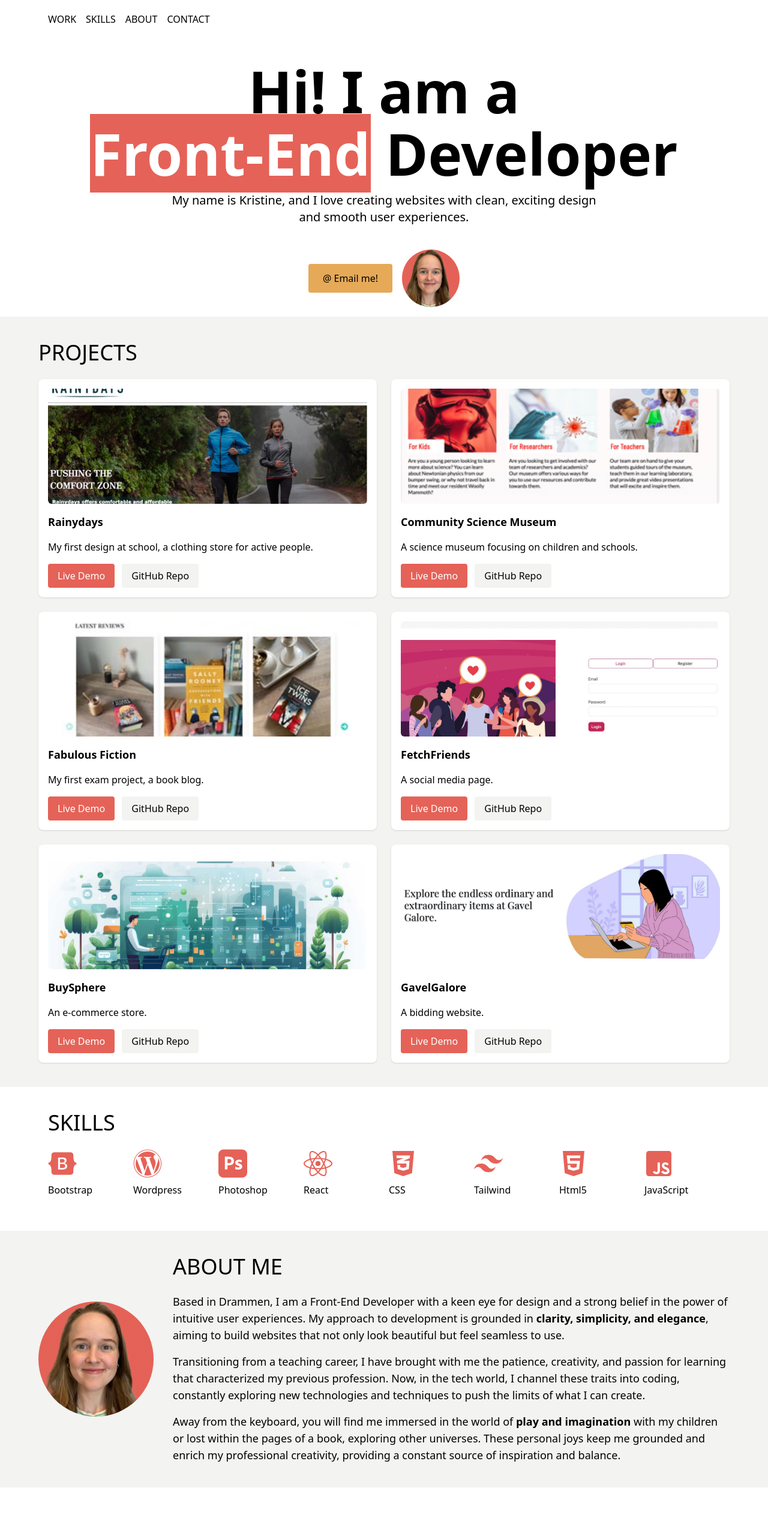
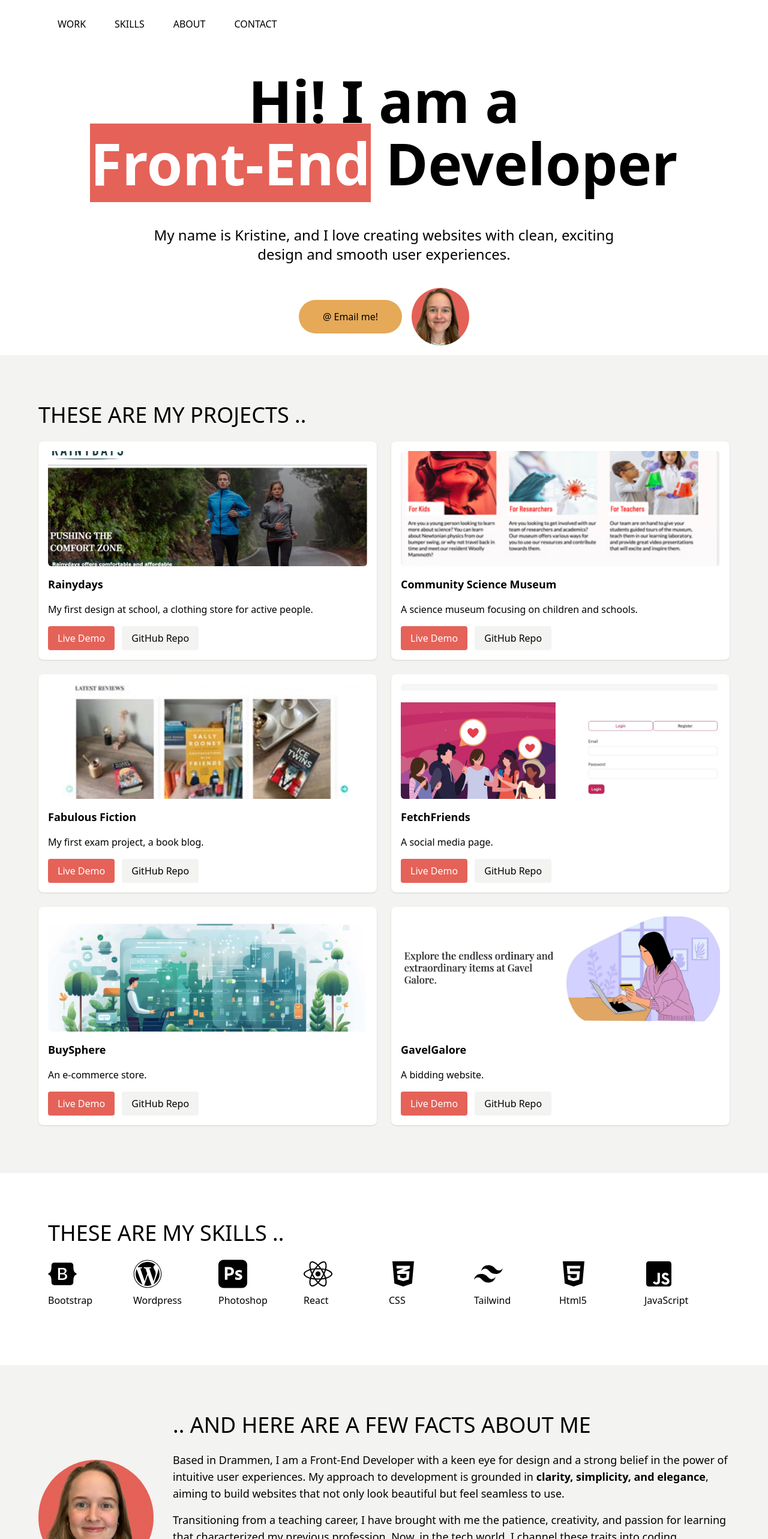
Before and after one commit to kribac12/my-portfolio, a React (Vite) app: page / in a window 1280 px wide. Shown: the top 2566 px of the page at 60% size. Built offline with nearby package versions, Linux system fonts and the light colour scheme.

Commit message:
fix nav buttons padding on hover, whitespace for sections, styling contact and about

```diff
--- a/src/components/About/index.jsx
+++ b/src/components/About/index.jsx
@@ -2,11 +2,11 @@ import profileImage from "../../assets/images/profile-image.png";
 
 function About() {
   return (
-    <section id="about" className="px-4 py-10 mt-4 bg-lightColor text-black">
+    <section id="about" className="px-4 py-20 mt-4 bg-lightColor text-black">
       <div className="flex flex-col md:flex-row max-w-6xl mx-auto items-center">
         <img src={profileImage} alt="Kristine" className="rounded-full w-48 h-48 mb-8 md:mb-0 md:mr-8" />
         <div>
-          <h2 className="uppercase text-4xl font-light mb-6">About Me</h2>
+          <h2 className="uppercase text-4xl font-light mb-6">.. and here are a few facts about me</h2>
           <p className="text-lg mb-4">
             Based in Drammen, I am a Front-End Developer with a keen eye for design and a strong belief in the power of intuitive user experiences. My approach
             to development is grounded in <span className="font-bold">clarity, simplicity, and elegance</span>, aiming to build websites that not only look
@@ -14,8 +14,7 @@ function About() {
           </p>
           <p className="text-lg mb-4">
             Transitioning from a teaching career, I have brought with me the patience, creativity, and passion for learning that characterized my previous
-            profession. Now, in the tech world, I channel these traits into coding, constantly exploring new technologies and techniques to push the limits of
-            what I can create.
+            profession. Now, in the tech world, I channel these traits into coding, constantly exploring new technologies and techniques.
           </p>
 
           <p className="text-lg">
--- a/src/components/EmailButton/index.jsx
+++ b/src/components/EmailButton/index.jsx
@@ -4,7 +4,7 @@ function EmailButton({ email }) {
   return (
     <a
       href={`mailto:${email}`}
-      className="inline-block bg-customColor hover:bg-customColorDark text-black px-6 py-3 rounded transition-colors duration-150 ease-in-out">
+      className="inline-block bg-customColor hover:bg-customColorDark text-black px-10 py-4 rounded-full transition-colors duration-150 ease-in-out">
       @ Email me!
     </a>
   );
--- a/src/components/Header/index.jsx
+++ b/src/components/Header/index.jsx
@@ -18,13 +18,13 @@ function Header() {
       <div>
         <div className="max-w-6xl mx-auto px-4 flex flex-col items-center">
           <div className="pb-10 pt-10 text-center">
-            <h1 className="text-4xl md:text-6xl lg:text-8xl font-bold text-center">
+            <h1 className="text-4xl md:text-6xl pb-10 lg:text-8xl font-bold text-center">
               <div className="inline-block md:block">Hi! I am a</div>
               <div className="inline-block md:block mt-2">
                 <span className="bg-[#e56258] text-white">Front-End</span> Developer
               </div>
             </h1>
-            <p className="text-base md:text-lg lg:text-xl mt-4 w-11/12 md:w-1/2 lg:w-10/12 xl:w-3/4 mx-auto">
+            <p className="text-base md:text-xl lg:text-2xl font-light mt-4 w-11/12 md:w-1/2 lg:w-10/12 xl:w-3/4 mx-auto">
               My name is Kristine, and I love creating websites with clean, exciting design and smooth user experiences.
             </p>
           </div>
--- a/src/components/NavButtons/index.jsx
+++ b/src/components/NavButtons/index.jsx
@@ -3,16 +3,16 @@ import PropTypes from "prop-types";
 function NavButtons({ scrollToSection }) {
   return (
     <nav className="flex justify-end space-x-4">
-      <button className="uppercase font-light hover:bg-accentColor hover:text-white" onClick={() => scrollToSection("projects")}>
+      <button className="uppercase py-2 px-4 font-light hover:bg-accentColor hover:text-white" onClick={() => scrollToSection("projects")}>
         Work
       </button>
-      <button className="uppercase font-light hover:bg-accentColor hover:text-white" onClick={() => scrollToSection("skills")}>
+      <button className="uppercase py-2 px-4 font-light hover:bg-accentColor hover:text-white" onClick={() => scrollToSection("skills")}>
         Skills
       </button>
-      <button className="uppercase font-light hover:bg-accentColor hover:text-white" onClick={() => scrollToSection("about")}>
+      <button className="uppercase py-2 px-4  font-light hover:bg-accentColor hover:text-white" onClick={() => scrollToSection("about")}>
         About
       </button>
-      <button className="uppercase font-light hover:bg-accentColor hover:text-white" onClick={() => scrollToSection("contact")}>
+      <button className="uppercase py-2 px-4 font-light hover:bg-accentColor hover:text-white" onClick={() => scrollToSection("contact")}>
         Contact
       </button>
     </nav>
--- a/src/components/Projects/index.jsx
+++ b/src/components/Projects/index.jsx
@@ -53,10 +53,9 @@ const projectsData = [
 
 function Projects() {
   return (
-    <section id="projects" className="px-4 py-10 mt-4 bg-lightColor text-black">
+    <section id="projects" className="px-4 py-20 mt-4 bg-lightColor text-black">
       <div className="max-w-6xl mx-auto">
-        <h2 className="uppercase text-4xl font-light mb-6">Projects</h2>
-
+        <h2 className="uppercase text-4xl font-light mb-6">These are my projects ..</h2>
         <div className="grid grid-cols-1  md:grid-cols-2 gap-6">
           {projectsData.map((project, index) => (
             <ProjectCard
--- a/src/components/SkillCard/index.jsx
+++ b/src/components/SkillCard/index.jsx
@@ -3,7 +3,7 @@ import PropTypes from "prop-types";
 function SkillCard({ name, Icon }) {
   return (
     <div className="flex flex-col  items-start space-y-2">
-      <Icon className="text-4xl md:text-5xl text-accentColor" />
+      <Icon className="text-4xl md:text-5xl" />
       <span className="text-md">{name}</span>
     </div>
   );
--- a/src/components/Skills/index.jsx
+++ b/src/components/Skills/index.jsx
@@ -15,8 +15,8 @@ const mySkills = [
 
 function Skills() {
   return (
-    <section id="skills" className="max-w-6xl mx-auto px-4 py-10 bg-white text-black">
-      <h2 className="uppercase text-4xl font-light mb-6">Skills</h2>
+    <section id="skills" className="max-w-6xl mx-auto px-4 py-20 bg-white text-black">
+      <h2 className="uppercase text-4xl font-light mb-6">These are my skills ..</h2>
       <div className="grid grid-cols-2 sm:grid-cols-4 md:grid-cols-6 lg:grid-cols-8 gap-4 text-center">
         {mySkills.map((skill) => (
           <SkillCard key={skill.name} name={skill.name} Icon={skill.Icon} />
```
